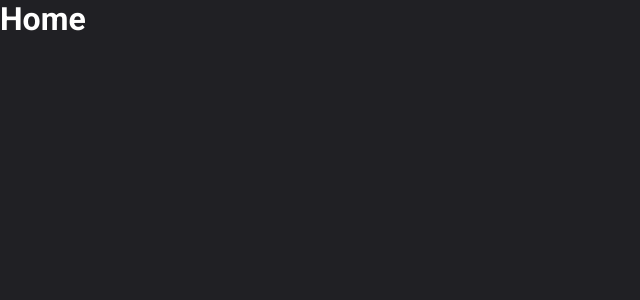
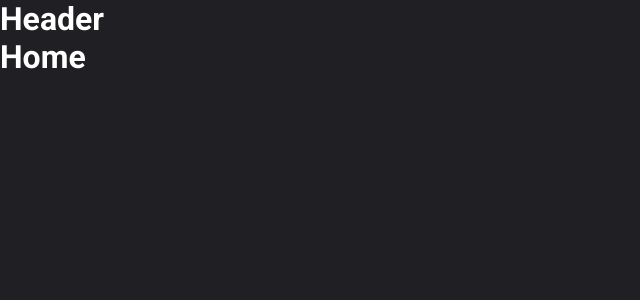
Before and after one commit to emillylamotte/ignite-pomodoro, a React (Vite) app: page / in a window 1280 px wide. Shown: the top 300 px of the page, without its empty margins (0-640 px from the left). Built offline with nearby package versions, Linux system fonts and the light colour scheme.

Commit message:
Include outlet again

```diff
--- a/src/routers/index.tsx
+++ b/src/routers/index.tsx
@@ -1,14 +1,16 @@
 import { Routes, Route } from 'react-router-dom'
 import { Home } from '../pages/Home'
 import { History } from '../pages/History'
+import { Layout } from '../pages/Layout'
 
 export function App() {
   return (
     <Routes>
-      <Route path="/" element={<Home />} />
-      <Route path="/home" element={<Home />} />
-      <Route path="/history" element={<History />} />
-      <Route path="*" element={<Home />} />
+      <Route path="/" element={<Layout />}>
+        <Route path="/" element={<Home />} />
+        <Route path="/history" element={<History />} />
+        <Route path="*" element={<Home />} />
+      </Route>
     </Routes>
   )
 }
```
